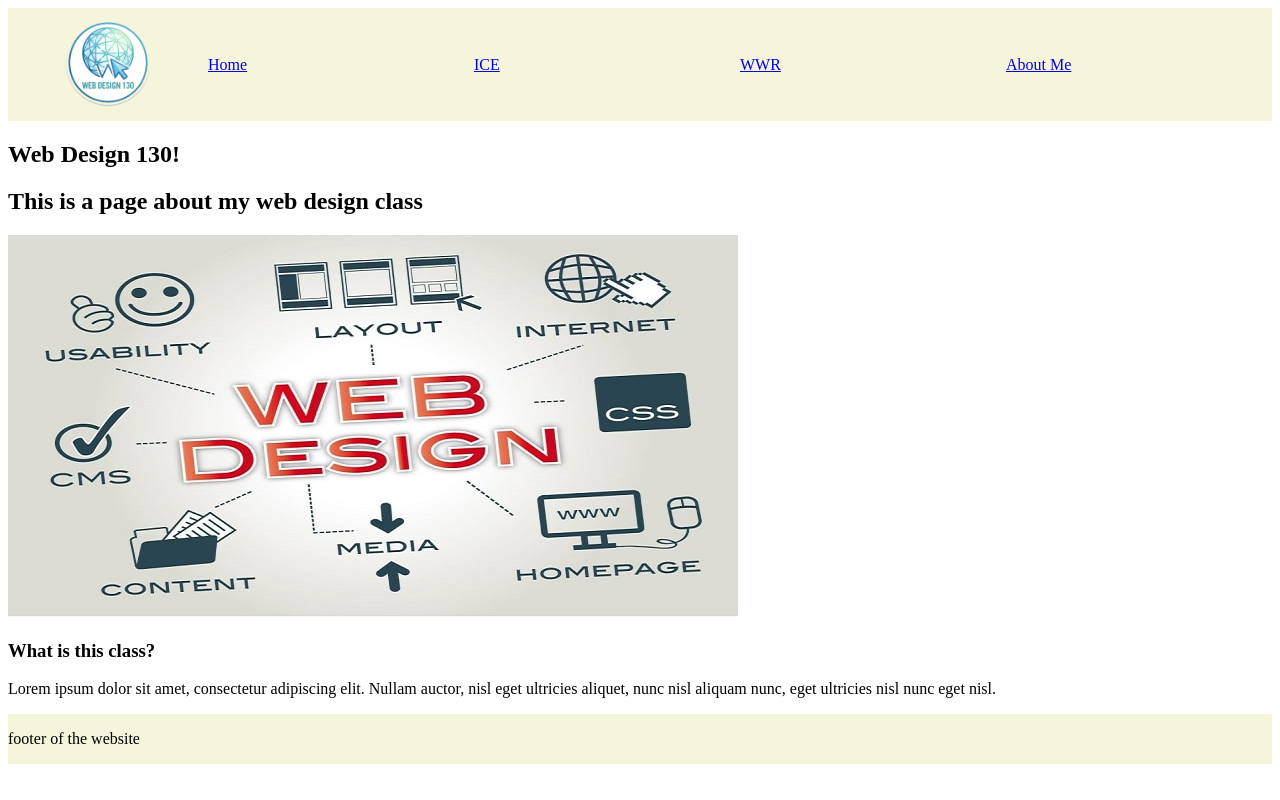
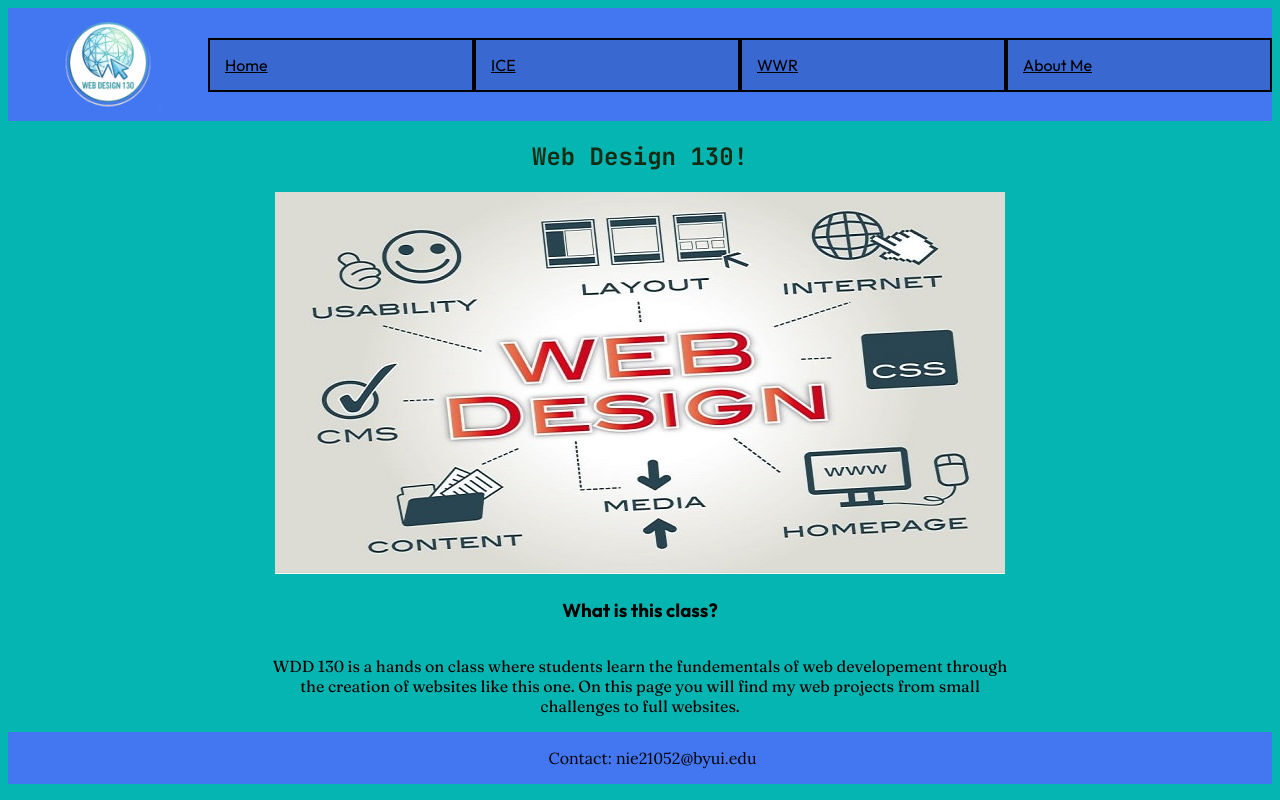
Before and after one commit to miles-nielsen/wdd130, a plain HTML site: page index.html in a window 1280 px wide. Drawn offline with Linux system fonts and the light colour scheme.

Commit message:
Updated portal page with css

```diff
--- a/index.html
+++ b/index.html
@@ -13,28 +13,27 @@
             <img class="logo" src="images/Gemini_Generated_Image_52o63k52o63k52o6.png" alt="Logo">
         </a>
         <nav>
-            <a href="index.html">Home</a>
-            <a href="ice">ICE</a>
-            <a href="wwr">WWR</a>
-            <a href="about">About Me</a>
+            <a href="index.html" class="nt">Home</a>
+            <a href="ice" class="nt">ICE</a>
+            <a href="wwr" class="nt">WWR</a>
+            <a href="about" class="nt">About Me</a>
         </nav>
     </header>
         <div id="hero">
             <section id="hero-msg">
                 <h1 class="home-title">Web Design 130!</h1>
-                <h2>This is a page about my web design class</h2>
             <div id="hero-box">
-                <img id="hero-img" src="images/wdd_hero.jpeg" alt="informative web design image">
+                <img id="hero-img" src="images/wdd_hero.jpg" alt="informative web design image">
             </div>
         </div>
 <main class="home">
     <section class="msg">
         <h3>What is this class?</h3>
-        <p>Lorem ipsum dolor sit amet, consectetur adipiscing elit. Nullam auctor, nisl eget ultricies aliquet, nunc nisl aliquam nunc, eget ultricies nisl nunc eget nisl.</p>
+        <p id="text1">WDD 130 is a hands on class where students learn the fundementals of web developement through the creation of websites like this one. On this page you will find my web projects from small challenges to full websites.</p>
     </section>
 </main>
 <footer>
-    <p>footer of the website</p>
+    <p id="footer">Contact: nie21052@byui.edu</p>
 </footer>
 </div>
 </body>
--- a/styles/style.css
+++ b/styles/style.css
@@ -1,7 +1,10 @@
 @import url('https://fonts.googleapis.com/css2?family=Fraunces:ital,opsz,wght@0,9..144,100..900;1,9..144,100..900&family=JetBrains+Mono:ital,wght@0,100..800;1,100..800&family=Lora:ital,wght@0,400..700;1,400..700&family=Outfit:wght@100..900&family=Work+Sans:ital,wght@0,100..900;1,100..900&display=swap');
 
+body {
+    background-color: #05b5b1;
+}
 header {
-    background-color: beige;
+    background-color: #4377f1;
     display: grid;
     grid-template-columns: 200px auto;
 }
@@ -17,11 +20,50 @@ nav {
     justify-items: space-around;
 }
 
+.nt {
+    font-family: Outfit, sans-serif;
+    color: black;
+    background-color: #3A68D1;
+    border: 2px solid black;
+    padding: 15px;
+}
+
+.nt:hover {
+    color: rgba(25, 25, 25, 0.77);
+    transform: scale(1.05);
+}
 footer {
-    background-color: beige;
+    background-color: #4377f1;
     display: grid;
     grid-row: 6/7;
 }
 #hero {
-    justify-content: center;
+    display: grid;
+    justify-items: center;
 }
+#hero-msg {
+    display: grid;
+    justify-items: center;
+    text-align: center;
+    font-family: JetBrains Mono, sans-serif;
+    color: #142a13
+}
+.msg {
+    display: grid;
+    justify-items: center;
+}
+h3 {
+    font-family: Outfit, sans-serif;
+}
+#text1 {
+    font-family: Fraunces, serif;
+    text-align: center;
+    padding-left: 20%;
+    padding-right: 20%;
+}
+#footer {
+    font-family: Lora, serif;
+    padding-left: 25px;
+    color: black;
+    text-align: center;
+}
```
Also changed, not shown: ice/wdd_hero.jpg (renamed from ice/wdd_hero.jpeg), images/wdd_hero.jpg (renamed from images/wdd_hero.jpeg).
